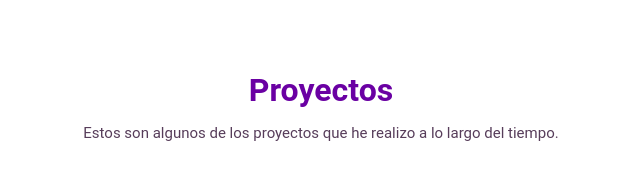
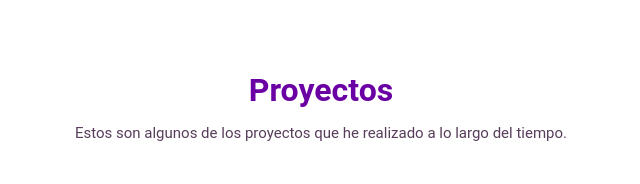
Before and after one commit to DavidCantunaMorales/Portafolio-Personal, a plain HTML site: page index.html in a window 1280 px wide. Shown: the part 2420-2604 px from the top of the page, 319-959 px from the left. Drawn offline with nearby package versions, Linux system fonts and the light colour scheme.

Commit message:
Mejora en la redaccion

```diff
--- a/index.html
+++ b/index.html
@@ -281,7 +281,7 @@
             <!--   === Headings Text Starts ===   -->
             <header class="headings">
                 <h1>Proyectos</h1>
-                <p>Estos son algunos de los proyectos que he realizo a lo largo del tiempo.</p>
+                <p>Estos son algunos de los proyectos que he realizado a lo largo del tiempo.</p>
             </header>
             <!--   === Headings Text Ends ===   -->
 
```
